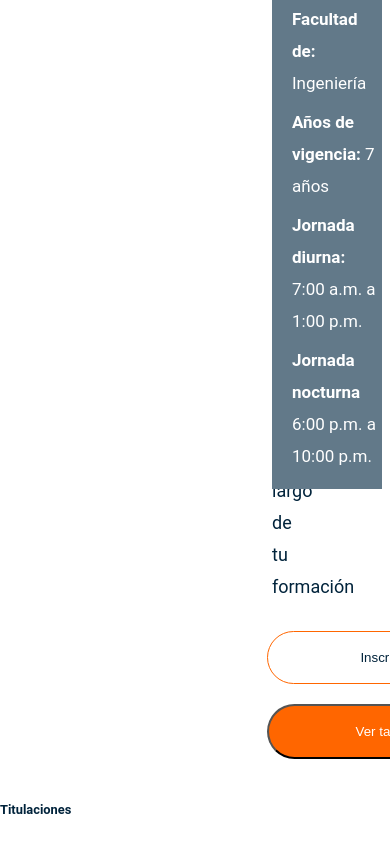
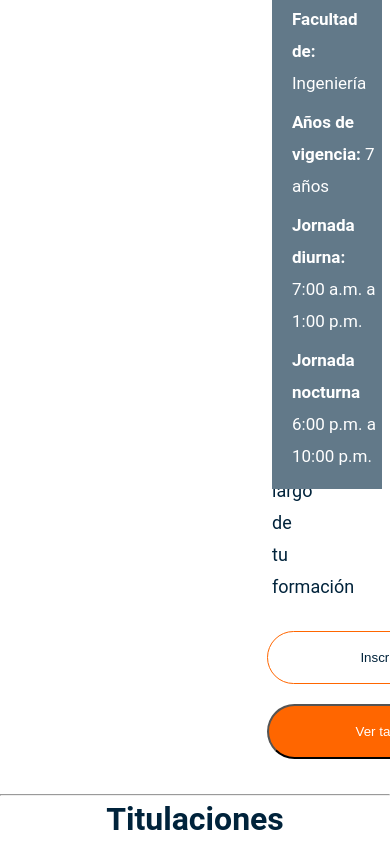
Before and after one commit to AndresFonseca13/pagina-compensar, a plain HTML site: page index.html in a window 390 px wide. Shown: the part 1544-2406 px from the top of the page. Before the commit the page ends 2383 px from the top, so only its background shows below. Drawn offline with Linux system fonts and the light colour scheme; files whose address does not match are found by name.

Commit message:
Titulaciones 2.0

```diff
--- a/assets/css/style.css
+++ b/assets/css/style.css
@@ -480,3 +480,28 @@ display: none;
     color: black;
     display: inline-block;
 }
+/*CSS TITULACIONES */
+@media (max-width: 767px) {
+    .cards-section h3 {
+        margin: 0 0 25px 0;
+    }
+}
+.cards-section h3 {
+
+    text-align: center;
+}
+@media (max-width: 767px) {
+    h2, h2, h3, .h3 {
+        font-size: 32px;
+        line-height: 36px;
+    }
+}
+h3 {
+    display: block;
+    margin-block-start: 1em;
+    margin-block-end: 1em;
+    margin-inline-start: 0px;
+    margin-inline-end: 0px;
+    font-weight: bold;
+    unicode-bidi: isolate;
+}
--- a/index.html
+++ b/index.html
@@ -344,10 +344,12 @@
       </div>
     </div>
   </div>
+  <hr/>
   <div class="cards-section">
     <div>
       <h3>Titulaciones</h3>
       <div class="cards">
+      <div>
 
       </div>
     </div>
```
